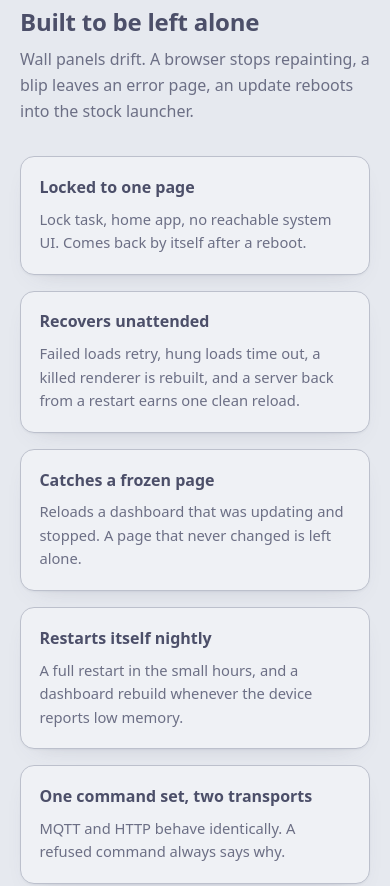
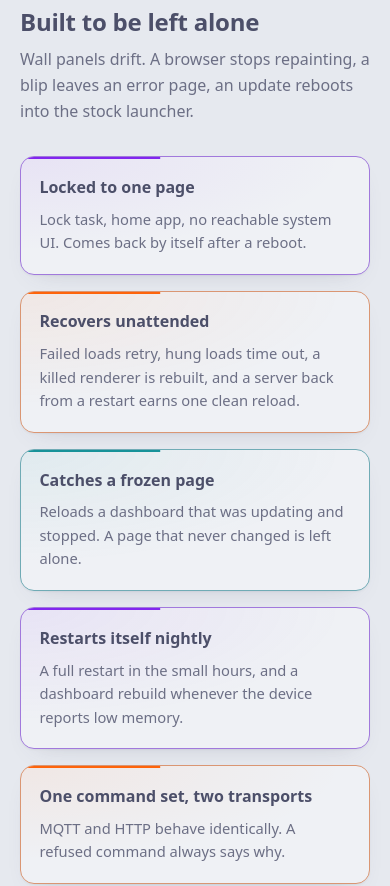
Before and after one commit to spazio17/muralis-site, a plain HTML site: page index.html in a window 390 px wide. Shown: the part 741-1627 px from the top of the page. Drawn offline with Linux system fonts and the light colour scheme.

Commit message:
Cards carry their colour at rest, not only under a pointer
Nine panels in mantle and a grey hairline read as nine dark boxes until
you touch one, and on a phone there is nothing to touch them with. So the
pigment each card already owned now shows before any interaction: a
tinted border, a wash of that pigment out of the top-left corner, and a
short stub of it on the top edge.

Pointer, keyboard focus and tap do what they did before, only more so:
the stub draws the whole way across, the border comes to strength, and
the shadow gains a coloured half plus a faint inner one. The lift stays
3px, the transitions stay as they were, and nothing new moves.

Which pigment a card uses is now one variable, --chip, set once per
column instead of repeated on every property. The four rules that used to
restate mauve, peach and teal for the top edge and the hover border are
gone, replaced rather than added to.

Two mechanical notes. The alphas come from color-mix(), the only way to
take a themed hex and give it transparency; where it is unsupported the
declaration drops whole and the card falls back to exactly the grey
hairline it had before. And a `hover: none` block gives touch readers a
slightly stronger resting state, since for them the resting state is all
there is. Headless Chrome reports itself as a touch device, which is how
that block got checked by accident before it got checked on purpose.

The stylesheet link goes to v=7, the same bump the wordmark branch makes,
so merging both does not conflict on that line.

```diff
--- a/assets/css/site.css
+++ b/assets/css/site.css
@@ -885,14 +885,36 @@ section p a::before,
 section p a:hover::before,
 .tier a:hover::before { transform: scaleX(1); }
 
-/* Cards as paint chips: the top edge draws itself in on hover, and which
-   pigment it uses cycles across the grid so a row of nine is not one colour
-   nine times. */
+/* Cards as paint chips. Which pigment a card uses cycles across the grid, so a
+   row of nine is not one colour nine times, and it is set once as --chip rather
+   than repeated per property: every rule below reads that one variable.
+
+   The colour is on the card at rest, not only under a pointer. Nine panels in
+   nothing but mantle and a grey hairline read as nine dark boxes until you touch
+   one, and on a phone there is no hover to touch them with. So at rest each card
+   carries a tinted border, a wash of its own pigment out of the top-left corner,
+   and a short stub of that pigment on the top edge. Pointer, keyboard focus and
+   tap then do what they did before, only more so: the stub draws itself the whole
+   way across, the border comes up to strength, and the shadow gains a coloured
+   half. Nothing here moves except the transitions that were already here.
+
+   The mixes use color-mix(), which is the only way to take a themed hex and give
+   it an alpha. Where it is unsupported the whole declaration is dropped and the
+   card falls back to the grey hairline it had before, which is the old design
+   rather than a broken one. */
 .card {
+  --chip: var(--accent);
   position: relative;
   overflow: hidden;
+  border-color: color-mix(in srgb, var(--chip) 34%, var(--border));
+  background-image:
+      radial-gradient(150% 130% at 0 0,
+                      color-mix(in srgb, var(--chip) 7%, transparent),
+                      transparent 62%);
   transition: transform .3s ease, border-color .3s ease, box-shadow .3s ease;
 }
+.cards .card:nth-child(3n+2) { --chip: var(--comp); }
+.cards .card:nth-child(3n+3) { --chip: var(--comp-2); }
 .card::after {
   content: "";
   position: absolute;
@@ -900,23 +922,30 @@ section p a:hover::before,
   left: 0;
   right: 0;
   height: 2px;
-  background: var(--accent);
-  transform: scaleX(0);
+  background: var(--chip);
+  transform: scaleX(.22);
   transform-origin: left;
   transition: transform .45s cubic-bezier(.2, .7, .2, 1);
 }
-.cards .card:nth-child(3n+2)::after { background: var(--comp); }
-.cards .card:nth-child(3n+3)::after { background: var(--comp-2); }
 .card:hover,
-.card:focus-within {
+.card:focus-within,
+.card:active {
   transform: translateY(-3px);
-  border-color: var(--accent);
-  box-shadow: 0 16px 34px -20px rgba(0, 0, 0, .45);
+  border-color: color-mix(in srgb, var(--chip) 72%, var(--border));
+  box-shadow: 0 16px 34px -20px rgba(0, 0, 0, .45),
+              0 14px 30px -20px color-mix(in srgb, var(--chip) 55%, transparent),
+              inset 0 22px 44px -34px color-mix(in srgb, var(--chip) 60%, transparent);
 }
-.cards .card:nth-child(3n+2):hover { border-color: var(--comp); }
-.cards .card:nth-child(3n+3):hover { border-color: var(--comp-2); }
 .card:hover::after,
-.card:focus-within::after { transform: scaleX(1); }
+.card:focus-within::after,
+.card:active::after { transform: scaleX(1); }
+
+/* No pointer, so the resting state is all most readers will ever see: the stub
+   is longer and the border a little stronger, and a tap still does the rest. */
+@media (hover: none) {
+  .card { border-color: color-mix(in srgb, var(--chip) 46%, var(--border)); }
+  .card::after { transform: scaleX(.4); }
+}
 
 /* The paid tier, with wet paint along its top edge and a drip below it. */
 .tier.paid { position: relative; overflow: hidden; }
--- a/index.html
+++ b/index.html
@@ -8,7 +8,7 @@
 <link rel="canonical" href="https://muralis.spazio17.org/">
 <link rel="icon" href="assets/img/icon-512.png" type="image/png">
 <link rel="apple-touch-icon" href="assets/img/icon-512.png">
-<link rel="stylesheet" href="assets/css/site.css?v=6">
+<link rel="stylesheet" href="assets/css/site.css?v=7">
 <meta property="og:type" content="website">
 <meta property="og:title" content="Muralis, hang it up and leave it">
 <meta property="og:description" content="Locks a tablet to one Home Assistant dashboard, recovers on its own, answers to MQTT and HTTP.">
```
